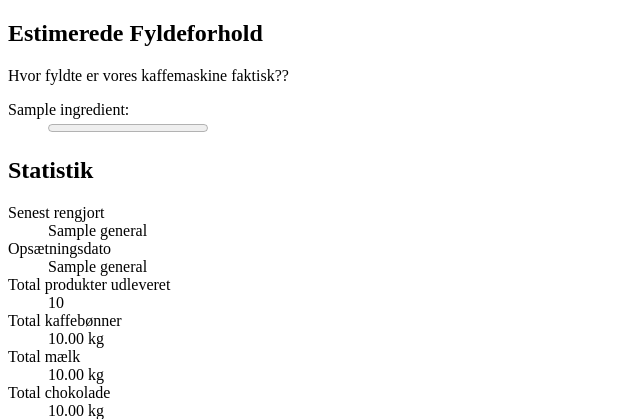
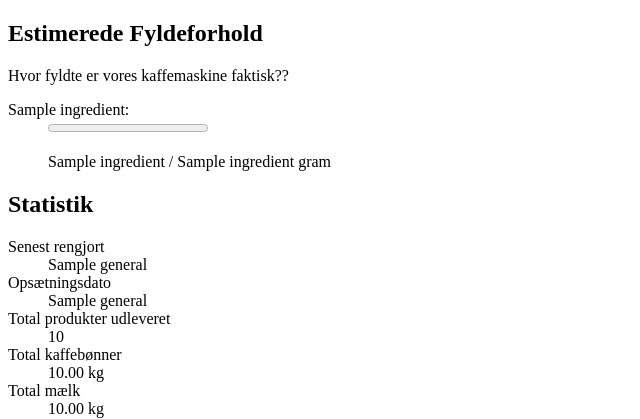
Before and after one commit to f-klubben/jvm, a Python web app: template generator/templates/index.html in a window 1280 px wide. Shown: the part 166-585 px from the top of the page, without its empty margins (0-640 px from the left). Run offline with Jinja, Linux system fonts and the light colour scheme; the template is opened without the code that fills it: most values are stand-ins (such as "Sample title", 1, 10 or a date in 2020).

Commit message:
Print quantities of ingredients

```diff
--- a/generator/templates/index.html
+++ b/generator/templates/index.html
@@ -18,7 +18,7 @@
 <dl>
   {% for ingredient in ingredients %}
   <dt><label for="{{ingredient[0]}}">{{ingredient[1]}}:</label></dt>
-  <dd><progress id="{{ingredient[0]}}" value="{{ingredient[2]}}" max="{{ingredient[3]}}"></progress></dd>
+  <dd><progress id="{{ingredient[0]}}" value="{{ingredient[2]}}" max="{{ingredient[3]}}"></progress><p>{{ingredient[2]}} / {{ingredient[3]}} gram</p></dd>
   {% endfor %}
 </dl>
 
```
